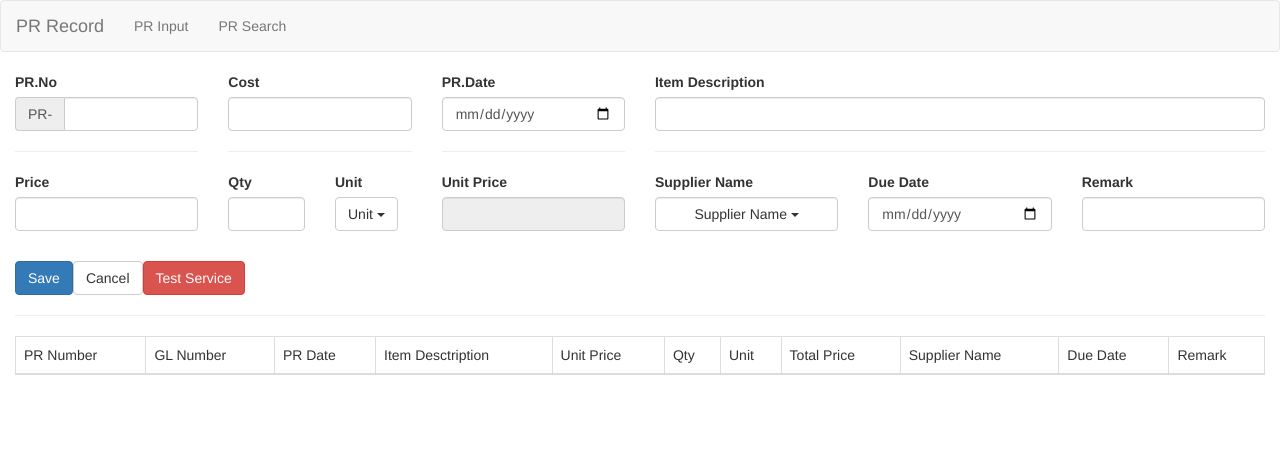
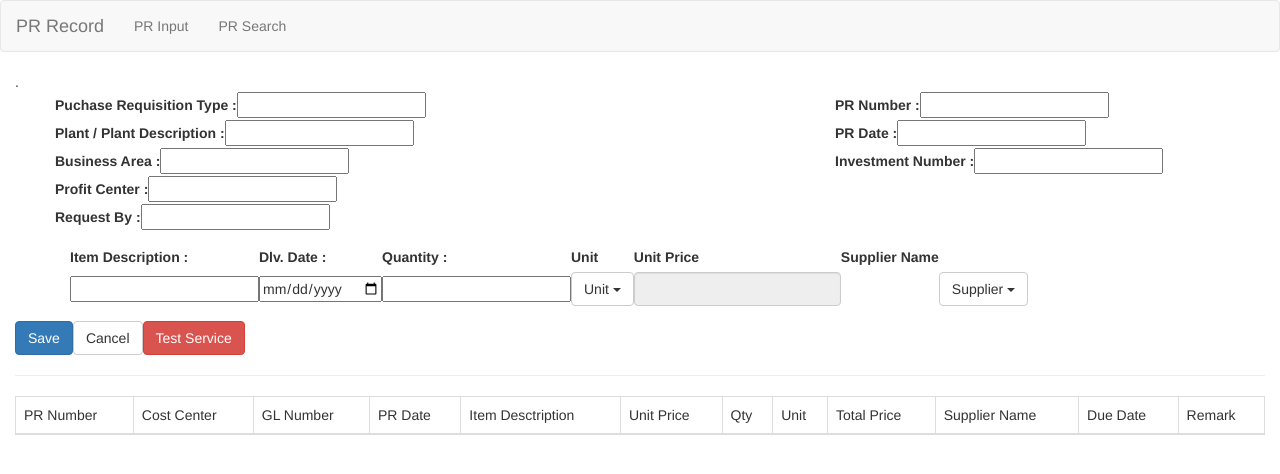
Before and after one commit to suwitsaengkaew/pr-record, an Angular app: page / in a window 1280 px wide. Shown: the top 474 px of the page. Built offline with nearby package versions, Linux system fonts and the light colour scheme.

Commit message:
20180829

```diff
--- a/src/app/app.component.html
+++ b/src/app/app.component.html
@@ -1,3 +1,3 @@
 <app-header (featureSelectedEmit)="onFeatureSelected($event)"></app-header>
-<app-prinput (onSaveDataEmit)="onSaveprData($event)"*ngIf="featureselect === 'prinput'"></app-prinput>
+<app-prinput *ngIf="featureselect === 'prinput'"></app-prinput>
 <app-prview *ngIf="featureselect !== 'prinput'"></app-prview>
--- a/src/app/prinput/prinput-preview/prinput-preview.component.html
+++ b/src/app/prinput/prinput-preview/prinput-preview.component.html
@@ -3,6 +3,7 @@
     <thead>
       <tr>
         <td>PR Number</td>
+        <td>Cost Center</td>
         <td>GL Number</td>
         <td>PR Date</td>
         <td>Item Desctription</td>
@@ -18,6 +19,7 @@
     <tbody>
       <tr *ngFor="let prinputdata of prinputdatas">
         <td>{{ prinputdata.prno }}</td>
+        <td>{{ prinputdata.costcenter }}</td>
         <td>{{ prinputdata.glcost }}</td>
         <td>{{ prinputdata.prdate }}</td>
         <td>{{ prinputdata.itemdesc }}</td>
--- a/src/app/prinput/prinput.component.ts
+++ b/src/app/prinput/prinput.component.ts
@@ -1,5 +1,4 @@
-import { Component, OnInit, EventEmitter, Output, ElementRef, ViewChild, Input } from '@angular/core';
-import { Months, Suppliers, Units, GLs } from '../shared/templete.model';
+import { Component, OnInit, EventEmitter, Output, Input } from '@angular/core';
 import { PrinputdataModel } from '../shared/pr.model';
 
 // Service
@@ -18,68 +17,32 @@ export class PrinputComponent implements OnInit {
   @Output() onSaveDataEmit = new EventEmitter<PrinputdataModel>();
   @Input() prinputdata = new EventEmitter<PrinputdataModel>();
 
-
-  // glnumber = '';
-  prinputdatas: PrinputdataModel[] = [
-    // new PrinputdataModel(
-    //   'prno', 'glcost', 'prdate', 'itemdesc', 1000, 'Sets', 500, 'IT Advance', 'duedate', 'remark'
-    // ),
-    // new PrinputdataModel(
-    //   'prno', 'glcost', 'prdate', 'itemdesc', 1000, 'Sets', 500, 'IT Advance', 'duedate', 'remark'
-    // ),
-    // new PrinputdataModel(
-    //   'prno', 'glcost', 'prdate', 'itemdesc', 1000, 'Sets', 500, 'IT Advance', 'duedate', 'remark'
-    // )
-  ];
-  // filteredList = [];
-  // selected = [];
-  // costAutoComplete = false;
-  // months = Months;
-  // suppliers = Suppliers;
-  // units = Units;
-  // glCosts = GLs;
-  // selectedIdx: number;
-  // mon = '';
-  // sup = '';
-  // unitprice = '';
-
+  prinputdatas: PrinputdataModel[] = [];
 
   constructor(
-    private elementRef: ElementRef,
     private service: PurchaseOrderService
-  ) {
-    // this.mon = 'Month';
-    // this.sup = 'Supplier List';
-    // this.unitprice = 'Units';
-  }
+  ) {}
 
   ngOnInit() {
   }
 
   itemPrAdded(event: PrinputdataModel) {
-    console.log(JSON.stringify(event));
-    this.prinputdatas.push(event);
-    this.service.helloWorld(event);
+    this.service.helloWorld(event)
+    .toPromise()
+    .then(
+      status => {
+        const _state = JSON.parse(status.text());
+        if ( (_state[0]['notice']['text']) === 'Added' ) {
+          this.prinputdatas.push(event);
+        }
+      })
+      .catch(
+        err => {
+          console.log('Err -> ', err);
+        }
+      );
   }
 
-  onCostKeyup(event: any) {
-    // console.log((<HTMLInputElement>event.target).value);
-    // if (this.glnumber.length === 0) {
-    //   this.costAutoComplete = false;
-    //   this.filteredList = this.glCosts.filter((filter) => {
-    //     return filter.gl.toLowerCase().indexOf(this.glnumber.toLowerCase()) > -1;
-    //   });
-    //   if (event.code === 'ArrowDown' && this.selectedIdx < this.filteredList.length) {
-    //     this.selectedIdx++;
-    //   } else if (event.code === 'ArrowUp' && this.selectedIdx > 0) {
-    //     this.selectedIdx--;
-    //   } else if (event.code === 'Enter') {
-    //     this.handleEnter();
-    //   }
-    // } else {
-    //   this.costAutoComplete = true;
-    // }
-  }
 
   // handleClick(event) {
   //   let clickedComponent = event.target;
--- a/src/app/prinput/prinputform/prinputform.component.html
+++ b/src/app/prinput/prinputform/prinputform.component.html
@@ -1,32 +1,72 @@
 <form>
+  .
+  <div class="container">
+
     <div class="row">
-    <!-- 1st column -->
-    <div class="col-xs-2 form-group">
-      <label for="prno">PR.No</label>
-      <div class="input-group">
-        <span class="input-group-addon" id="basic-addon1">PR-</span>
-        <input class="form-control" type="text" id="prno" tabindex="1" maxlength="9" aria-describedby="basic-addon1" #prnumber>
+      <div class="col-xs-8 form-group">
+        <div class="row">
+          <label for="prtype">Puchase Requisition Type : </label>
+          <input type="text">
         </div>
-      <hr>
-      <label for="price">Price</label>
-      <input type="number" class="form-control" id="price" tabindex="6" (keyup)="onKeyup($event)" #price>
+        <div class="row">
+          <label for="plat">Plant / Plant Description : </label>
+          <input type="text">
         </div>
-    <!-- 1st column -->
-
-    <!-- 2nd column -->
-    <div class="col-xs-2 form-group">
-      <label for="cost">Cost</label>
-      <input class="form-control" type="text" id="cost" tabindex="3" #glnumber>
-      <hr>
         <div class="row">
-        <div class="col-xs-6 form-group">
-          <label for="qty">Qty</label>
-          <input type="number" class="form-control" id="qty" tabindex="7" maxlength="3" #qtynumber>
+          <label for="businessarea">Business Area : </label>
+          <input type="text">
+        </div>
+        <div class="row">
+          <label for="profitCenter">Profit Center : </label>
+          <input type="text">
+        </div>
+        <div class="row">
+          <label for="requestby">Request By : </label>
+          <input type="text" id="">
+        </div>
       </div>
       <div class="col-xs-4 form-group">
-          <label for="unit">Unit</label>
+        <div class="row">
+          <label for="prnumber">PR Number : </label>
+          <input type="text" id="">
+        </div>
+        <div class="row">
+          <label for="prdate">PR Date : </label>
+          <input type="text" id="">
+        </div>
+        <div class="row">
+          <label for="investNumver">Investment Number : </label>
+          <input type="text" id="">
+        </div>
+      </div>
+    </div>
+    <div class="row">
+      <div class="col-xs-12 form-group">
+        <table>
+          <tr>
+            <td><label for="itemdesc">Item Description : </label></td>
+            <td><label for="dlvdate">Dlv. Date : </label></td>
+            <td><label for="quantity">Quantity : </label></td>
+            <td><label for="unit">Unit</label></td>
+            <td><label for="unitprice">Unit Price</label></td>
+            <td><label for="supname">Supplier Name</label></td>
+          <tr>
+            <td>
+
+              <input type="text" id="itemdesc" tabindex="5" #itemdescription>
+            </td>
+            <td>
+
+              <input type="date" id="dlvdate" tabindex="5" #itemdescription>
+            </td>
+            <td>
+
+              <input type="number" id="quantity" tabindex="5" #itemdescription>
+            </td>
+            <td>
+
               <div class="dropdown">
-            <button class="from-control btn btn-default dropdown-toggle" type="button" id="unit" data-toggle="dropdown" aria-haspopup="true"
+                <button #unitbutton class="from-control btn btn-default dropdown-toggle" type="button" id="unit" data-toggle="dropdown" aria-haspopup="true"
                   aria-expanded="true" tabindex="8">
                   {{ unit }}
                   <span class="caret"></span>
@@ -37,34 +77,20 @@
                   </li>
                 </ul>
               </div>
-        </div>
+            </td>
+            <td>
 
-      </div>
-    </div>
-    <!-- 2nd column -->
+              <input disabled="true" type="number" class="form-control" id="unitprice" tabindex="9" #totalpricenumber>
 
-    <!-- 3rd column -->
-    <div class="col-xs-2 form-group">
-      <label for="prdate">PR.Date</label>
-      <input class="form-control" type="date" id="prdate" tabindex="4" #prdate>
-      <hr>
-      <label for="unitprice">Unit Price</label>
-      <input disabled="true" type="number" class="form-control" id="unitprice" tabindex="9" #totalpricenumber>
-    </div>
-    <!-- 3rd column -->
+            </td>
+            <td>
 
-    <!-- 4th column -->
-    <div class="col-xs-6 form-group">
-      <label for="itemdesc">Item Description</label>
-      <input class="form-control" type="text" id="itemdesc" tabindex="5" #itemdescription>
+            </td>
+            <td>
 
-      <hr>
-      <div class="row">
-        <div class="col-xs-4 form-group">
-          <label for="supname">Supplier Name</label>
               <div class="dropdown">
-            <button class="form-control btn btn-default dropdown-toggle" type="button" id="supname" data-toggle="dropdown" aria-haspopup="true"
-              aria-expanded="true" tabindex="10">{{ sup }}
+                <button #supplierbutton class="btn btn-default dropdown-toggle" type="button" id="supname" data-toggle="dropdown"
+                  aria-haspopup="true" aria-expanded="true" tabindex="10">{{ sup }}
                   <span class="caret"></span>
                 </button>
                 <ul class="dropdown-menu" aria-labelledby="supname">
@@ -73,21 +99,17 @@
                   </li>
                 </ul>
               </div>
+            </td>
+          </tr>
+        </table>
+
+
       </div>
 
-        <div class="col-xs-4 form-group">
-          <label for="duedate">Due Date</label>
-          <input type="date" class="form-control" id="duedate" tabindex="11" #duedate>
     </div>
-        <div class="col-xs-4 form-group">
-          <label for="remark">Remark</label>
-          <input type="text" class="form-control" id="remark" tabindex="12" #remark>
-        </div>
-      </div>
-    </div>
-    <!-- 4th column -->
 
   </div>
+
   <div class="row">
     <div class="col-xs-12">
       <button class="btn btn-primary" type="submit" (click)="itemAdded()">Save</button>
--- a/src/app/prinput/prinputform/prinputform.component.ts
+++ b/src/app/prinput/prinputform/prinputform.component.ts
@@ -1,6 +1,20 @@
 import { Component, OnInit, EventEmitter, Output, ViewChild, ElementRef } from '@angular/core';
 import { PrinputdataModel } from '../../shared/pr.model';
-import { Months, Suppliers, Units } from '../../shared/templete.model';
+import { Months, Suppliers, Units, CostCenters } from '../../shared/templete.model';
+
+// For Example in case of use Directive //
+// @Directive({
+//   // tslint:disable-next-line:directive-selector
+//   selector: '[focus]'
+// })
+// class FocusDirective {
+//   @Input() focus: boolean;
+//   constructor(@Inject(ElementRef) private element: ElementRef) {}
+//   // tslint:disable-next-line:use-life-cycle-interface
+//   protected ngOnChanges() {
+//     this.element.nativeElement.focus();
+//   }
+// }
 
 @Component({
   selector: 'app-prinputform',
@@ -11,12 +25,15 @@ export class PrinputformComponent implements OnInit {
     // tslint:disable-next-line:no-output-on-prefix
   @Output() onInputPrData = new EventEmitter<PrinputdataModel>();
   @Output() ServiceClick = new EventEmitter<String>();
+
   // Column 1
   @ViewChild('prnumber') prnumber: ElementRef;
   @ViewChild('price') unitprice: ElementRef;
   // Column 1
 
   // Column 2
+  @ViewChild('costcenterbutton') costcenterbutton: ElementRef;
+  @ViewChild('unitbutton') unitbutton: ElementRef;
   @ViewChild('glnumber') glnumber: ElementRef;
   @ViewChild('qtynumber') qtynumber: ElementRef;
   // Column 2
@@ -28,6 +45,7 @@ export class PrinputformComponent implements OnInit {
 
   // Column 4
   @ViewChild('itemdescription') itemdescription: ElementRef;
+  @ViewChild('supplierbutton') supplierbutton: ElementRef;
   @ViewChild('duedate') duedate: ElementRef;
   @ViewChild('remark') remark: ElementRef;
   // Column 4
@@ -35,6 +53,8 @@ export class PrinputformComponent implements OnInit {
   months = Months;
   units = Units;
   suppliers = Suppliers;
+  costcenters = CostCenters;
+  costcenter = '';
   mon = ''; // Month
   unit = ''; // Unit
   sup = '';  // Supplier Name
@@ -43,7 +63,8 @@ export class PrinputformComponent implements OnInit {
   ) {
     this.mon = 'Month';
     this.unit = 'Unit';
-    this.sup = 'Supplier Name';
+    this.sup = 'Supplier';
+    this.costcenter = 'Cost Center';
    }
 
   ngOnInit() {
@@ -51,27 +72,51 @@ export class PrinputformComponent implements OnInit {
 
   itemAdded() {
     const _prnumber = this.prnumber.nativeElement.value;
+    const _costcenter = this.costcenter;
     const _glnumber = this.glnumber.nativeElement.value;
     const _prdate = this.prdate.nativeElement.value;
     const _itemdescription = this.itemdescription.nativeElement.value;
+    const _unitprice = this.unitprice.nativeElement.value;
+    const _qty = this.qtynumber.nativeElement.value;
+    const _unit = this.unit;
+    const _amountprice = this.amountprice.nativeElement.value;
+    const _suppliername = this.sup;
+    const _duedate = this.duedate.nativeElement.value;
 
-    if (_prnumber.length !== 9 ) {
-      alert('Please check PR Number!!');
-    }
-
-    if (_glnumber.length < 1 ) {
-      alert('Please check GL Number!!');
-    }
-
-    if (_prdate.length > 0) {
-      // alert(_prdate);
-    } else { console.log('PR Date' + _prdate.length); }
-
-    if (_itemdescription < 1) {
-      alert('Please input description!!');
-    }
+    // if (_prnumber.length !== 9 ) { // PR Number
+    //   alert('Please check PR Number!!');
+    //   this.prnumber.nativeElement.focus();
+    // } else if (_costcenter === 'Cost Center') { // Cost Center
+    //   alert('Please select your cost center!!');
+    //   this.costcenterbutton.nativeElement.focus();
+    // } else if (_glnumber.length < 7 ) { // GL Number
+    //   alert('Please check GL Number!!');
+    //   this.glnumber.nativeElement.focus();
+    // } else if (_prdate.length !== 10) { // PR Date
+    //   alert('Please input PR Issue Date!!');
+    //   this.prdate.nativeElement.focus();
+    // } else if (_itemdescription < 1) { // Item Description
+    //   alert('Please input description!!');
+    //   this.itemdescription.nativeElement.focus();
+    // } else if (_unitprice.length < 1) { // Unit Price
+    //   alert('Please input unit price!!');
+    //   this.unitprice.nativeElement.focus();
+    // } else if (_qty.length < 1) { // Qty
+    //   alert('Please input quantity of item!!');
+    //   this.qtynumber.nativeElement.focus();
+    // } else if (_unit === 'Unit') { // Unit
+    //   alert('Please select unit type!!');
+    //   this.unitbutton.nativeElement.focus();
+    // } else if (_suppliername === 'Supplier') { // Supplier Name
+    //   alert('Please select supplier name!!');
+    //   this.supplierbutton.nativeElement.focus();
+    // } else if (_duedate.length !== 10) { // Due Date
+    //     alert('Please input PR Issue Date!!');
+    //     this.duedate.nativeElement.focus();
+    // } else {
       this.onInputPrData.emit({
         prno: 'PR' + this.prnumber.nativeElement.value,
+        costcenter: this.costcenter,
         glcost: this.glnumber.nativeElement.value,
         prdate: this.prdate.nativeElement.value,
         itemdesc: this.itemdescription.nativeElement.value,
@@ -83,6 +128,7 @@ export class PrinputformComponent implements OnInit {
         duedate: this.duedate.nativeElement.value,
         remark: this.remark.nativeElement.value
       });
+    // }
   }
 
   onKeyup(event) {
--- a/src/app/services/pr.service.ts
+++ b/src/app/services/pr.service.ts
@@ -15,10 +15,6 @@ export class PurchaseOrderService {
 
     helloWorld(prinputdata: PrinputdataModel) {
         const _Url = this.Url + 'pr/prinputrecord';
-        return this.http.put(_Url, JSON.stringify(prinputdata))
-        .subscribe(
-            status => { console.log('Status -> ', status); },
-            err => { console.log('Err -> ', err); },
-          );
+        return this.http.put(_Url, JSON.stringify(prinputdata));
     }
 }
```
Also changed, not shown: src/app/app.component.ts (+1 -8 lines), src/app/shared/pr.model.ts (+7 -0 lines), src/app/shared/templete.model.ts (+9 -1 lines). Lines whose indentation alone changed are shown as unchanged.
